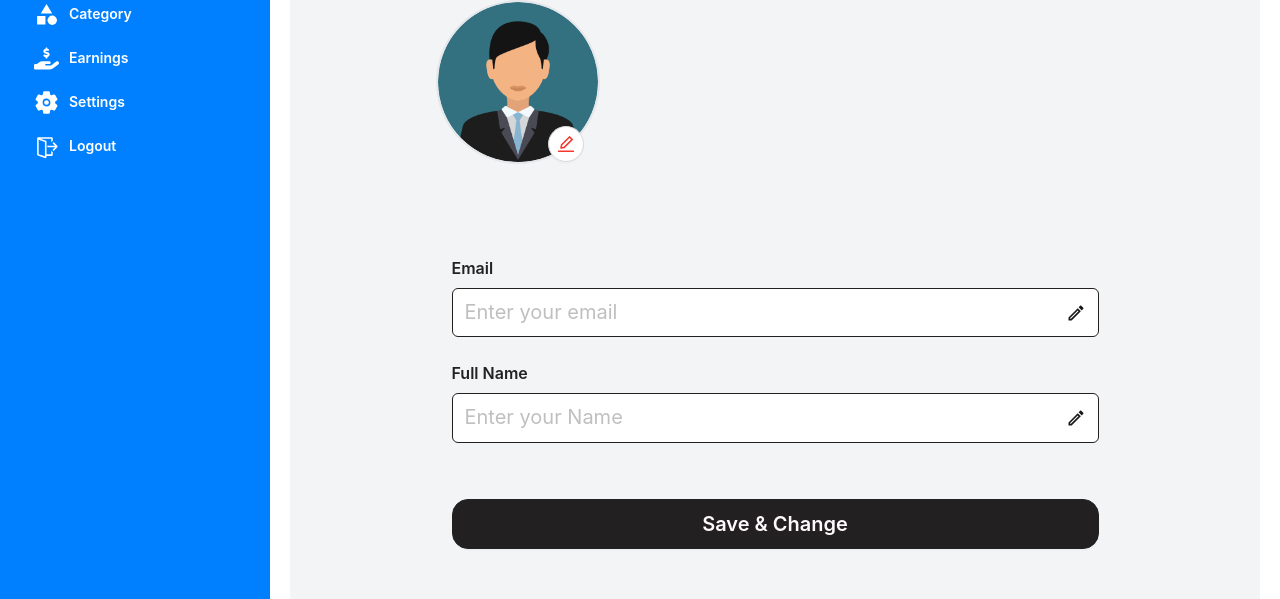
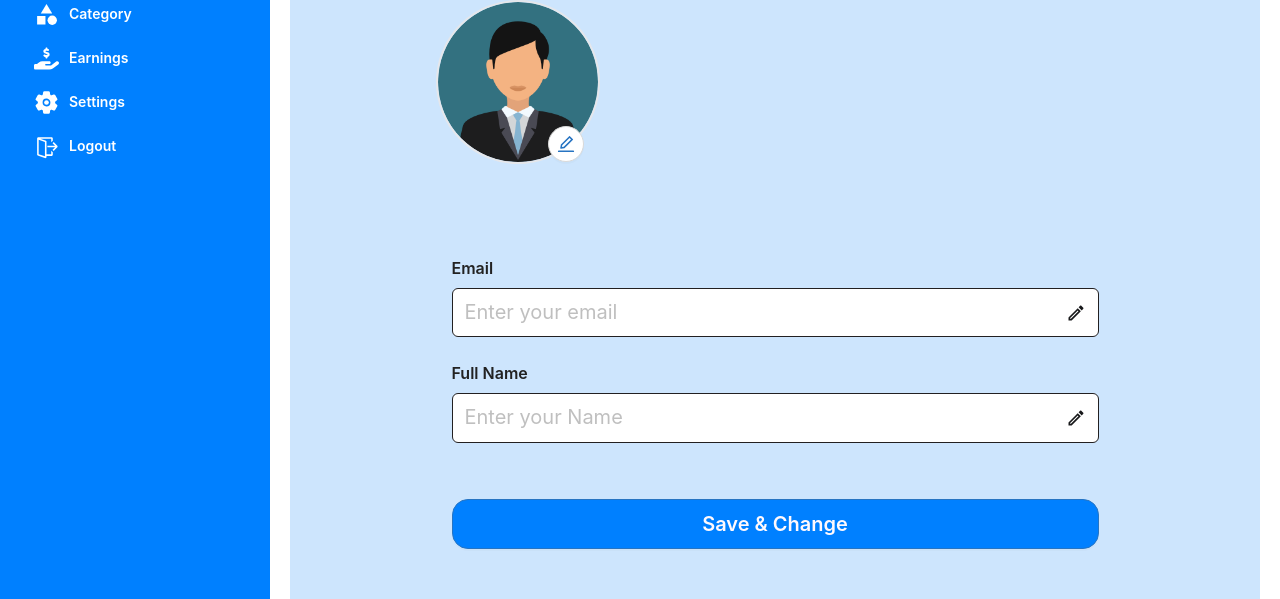
Before and after one commit to sparktechagency/ahmed-shop-dashboard, a React (Vite) app: page /profile/edit-profile in a window 1280 px wide. Shown: the part 220-819 px from the top of the page. Built offline with nearby package versions, Linux system fonts and the light colour scheme; no server answers.

Commit message:
Modified Profile Pages

```diff
--- a/src/Pages/Profile/EditProfile.jsx
+++ b/src/Pages/Profile/EditProfile.jsx
@@ -54,7 +54,7 @@ const EditProfile = () => {
   };
 
   return (
-    <div className="min-h-screen bg-gray-100 flex justify-center">
+    <div className="bg-[#cde5fd] min-h-[90vh] flex justify-center">
       <Form
         onFinish={onFinish}
         layout="vertical"
@@ -112,7 +112,7 @@ const EditProfile = () => {
                           fontSize: "18px",
                         }}
                       >
-                        <EditOutlined style={{ color: "#f5382c" }} />
+                        <EditOutlined style={{ color: "#2774C2" }} />
                       </Button>
                     </Upload>
                   </Form.Item>
@@ -192,7 +192,7 @@ const EditProfile = () => {
               )}
               <Form.Item>
                 <Button
-                  className="w-full py-6 border !border-[#222021] hover:border-[#222021] text-xl !text-primary-color bg-[#222021] hover:!bg-[#222021] font-semibold rounded-2xl mt-8"
+                  className="w-full py-6 border !border-[#2774C2] hover:border-[#0080FF] text-xl !text-primary-color bg-[#0080FF] hover:!bg-[#2774C2] font-semibold rounded-2xl mt-8"
                   htmlType="submit"
                 >
                   Save & Change
--- a/src/Pages/Profile/Profile.jsx
+++ b/src/Pages/Profile/Profile.jsx
@@ -48,7 +48,7 @@ const Profile = () => {
   };
 
   return (
-    <div className="min-h-screen bg-gray-100 flex justify-center py-20">
+    <div className="bg-[#cde5fd] min-h-[90vh] flex justify-center py-20">
       <div className="py-10 text-base-color rounded-lg h-full w-full lg:w-[70%]">
         <div className="flex items-center justify-between">
           <div className="flex items-center justify-center gap-8">
@@ -73,9 +73,9 @@ const Profile = () => {
           {/* < to="edit-profile" className="hover:text-primary-color"> */}
           <button
             onClick={handleEditClick}
-            className="bg-[#363636] text-white px-5 py-3 rounded-lg"
+            className="bg-[#0080FF] text-white font-semibold px-5 py-3 rounded-lg hover:bg-[#2774C2]"
           >
-            <div className="flex gap-1 ">
+            <div className="flex gap-2">
               <EditOutlined style={{ color: "#FAFAFA" }} />
               <p className="">Edit Profile</p>
             </div>
```
